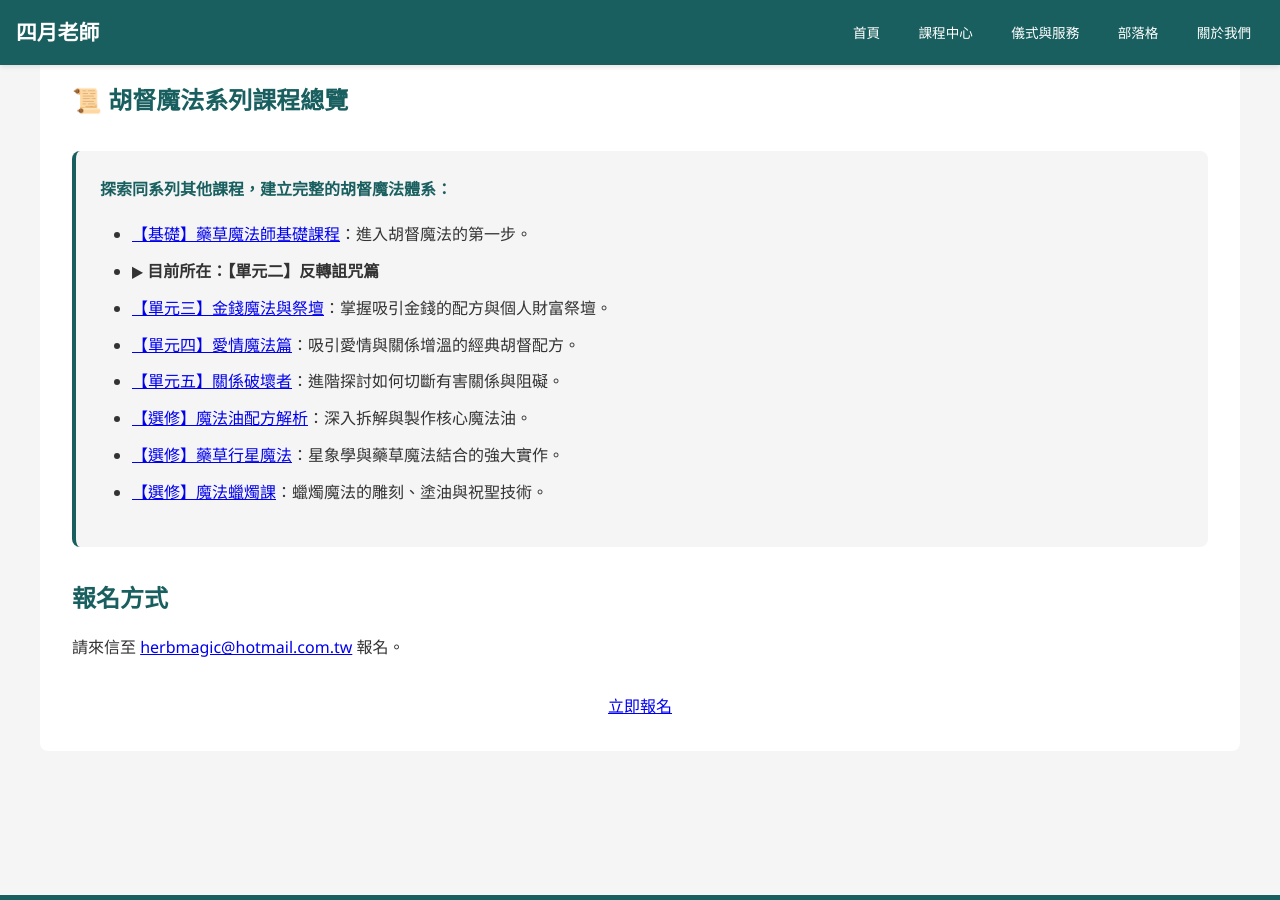
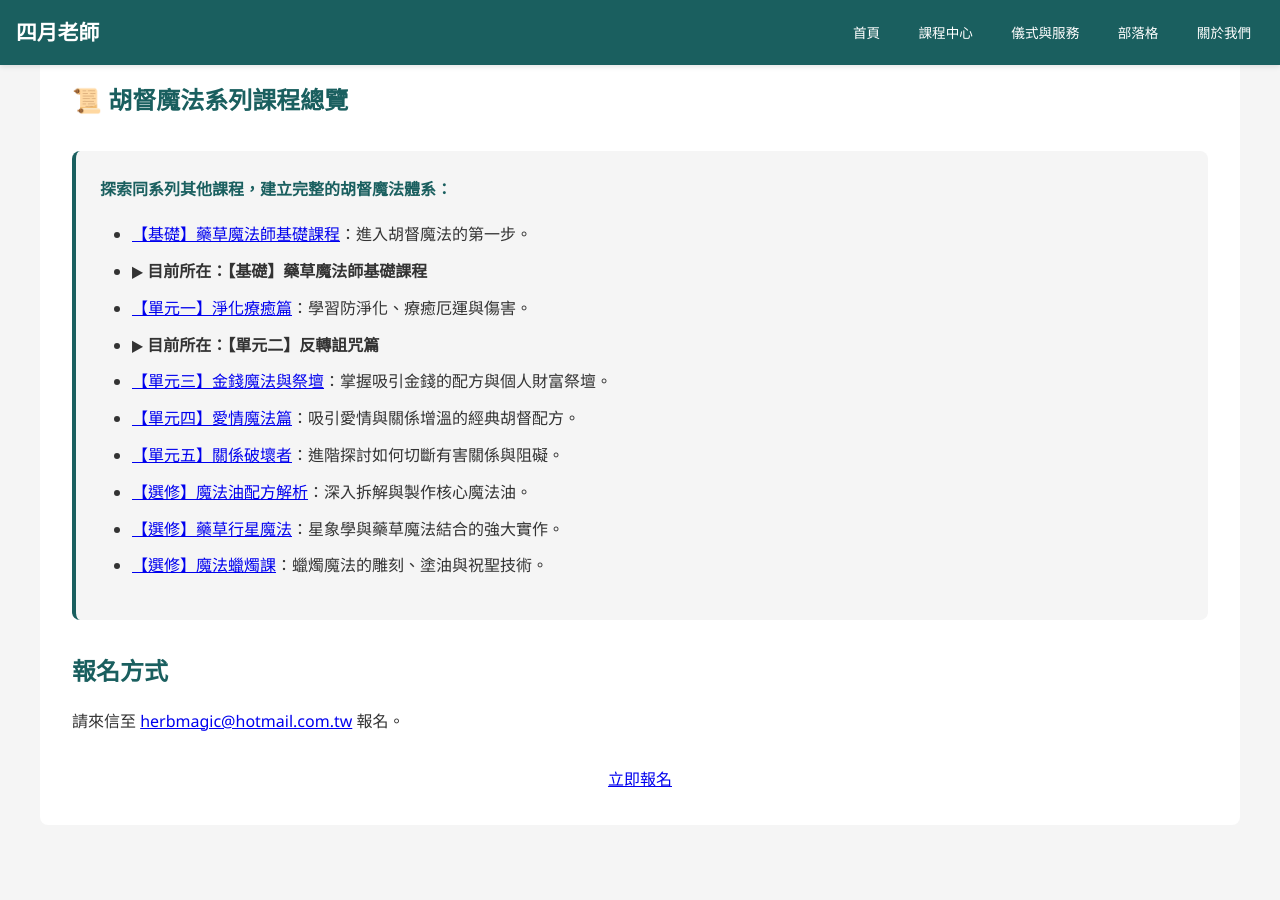
Before and after one commit to light4uliuphone-lang/hoodoo, a Jekyll site: the page built from courses/course-hoodoo-02.html, in a window 1280 px wide and 900 px high, scrolled down 1419 px. Built offline with Jekyll 4.4.1, drawn with Linux system fonts in a browser that asks for light colours.

Commit message:
Update course-hoodoo-02.html

```diff
--- a/courses/course-hoodoo-02.html
+++ b/courses/course-hoodoo-02.html
@@ -49,7 +49,9 @@
         <div style="background-color: #f5f5f5; padding: 1.5rem; border-radius: 8px; margin: 2rem 0; border-left: 4px solid #1a5f5f;">
             <p style="margin-bottom: 1rem; font-weight: bold; color: #1a5f5f;">探索同系列其他課程，建立完整的胡督魔法體系：</p>
             <ul style="line-height: 1.8;">
-                <li><a href="/courses/course-hoodoo-01/">【基礎】藥草魔法師基礎課程</a>：進入胡督魔法的第一步。</li>
+                <li><a href="/courses/course-hoodoo-00/">【基礎】藥草魔法師基礎課程</a>：進入胡督魔法的第一步。</li>
+                <li><strong>▶ 目前所在：【基礎】藥草魔法師基礎課程</strong></li>
+                <li><a href="/courses/course-hoodoo-01/">【單元一】淨化療癒篇</a>：學習防淨化、療癒厄運與傷害。</li>
                 <li><strong>▶ 目前所在：【單元二】反轉詛咒篇</strong></li>
                 <li><a href="/courses/course-hoodoo-03/">【單元三】金錢魔法與祭壇</a>：掌握吸引金錢的配方與個人財富祭壇。</li>
                 <li><a href="/courses/course-hoodoo-04/">【單元四】愛情魔法篇</a>：吸引愛情與關係增溫的經典胡督配方。</li>
@@ -59,7 +61,6 @@
                 <li><a href="/courses/course-hoodoo-08/">【選修】魔法蠟燭課</a>：蠟燭魔法的雕刻、塗油與祝聖技術。</li>
             </ul>
         </div>
-
         <h2>報名方式</h2>
         <div class="registration-info">
             <p>請來信至 <a href="mailto:{{ site.email | default: 'herbmagic@hotmail.com.tw' }}">{{ site.email | default: 'herbmagic@hotmail.com.tw' }}</a> 報名。</p>
```
